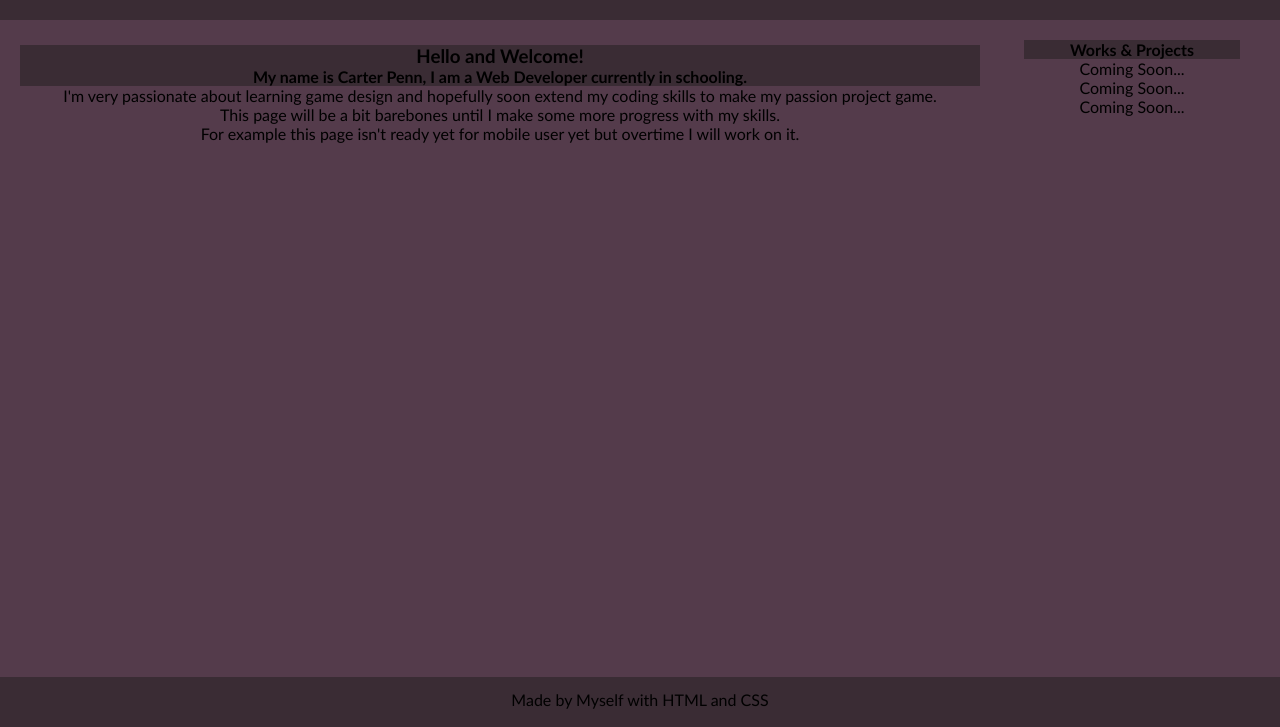
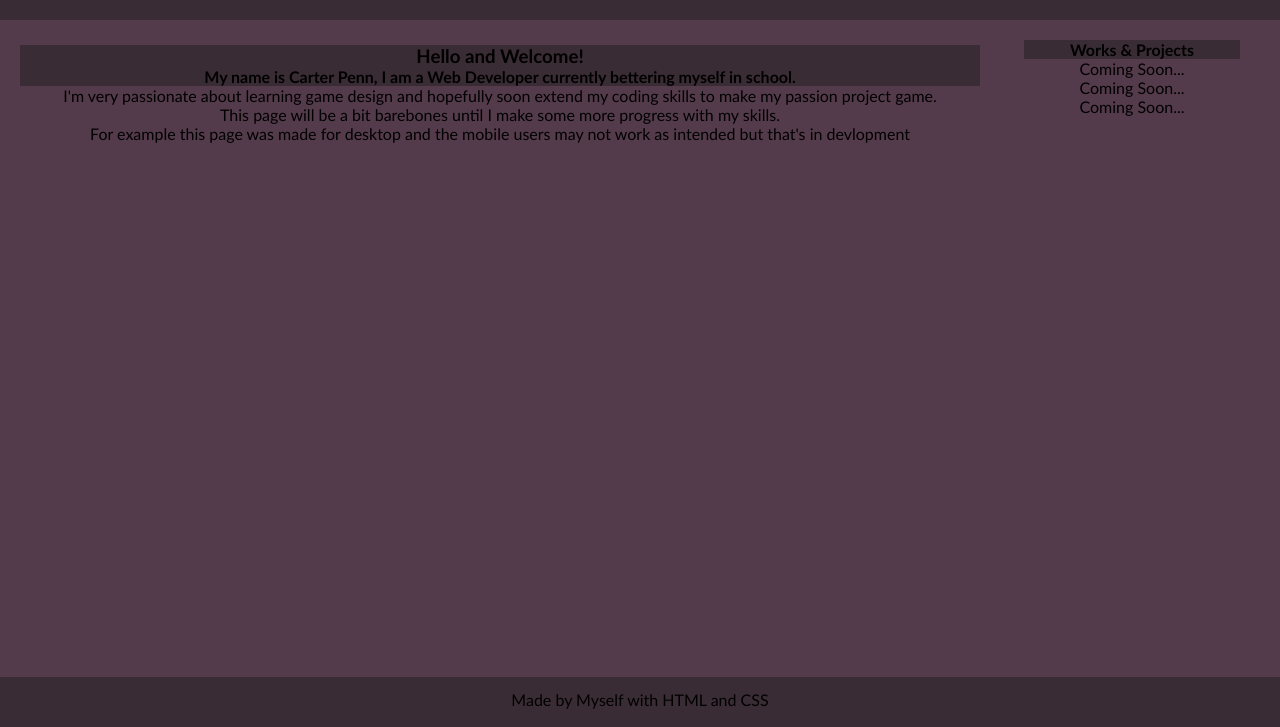
Before and after one commit to GlitchVegas/portfolio, a plain HTML site: page index.html in a window 1280 px wide. Shown: the part 73-800 px from the top of the page. Drawn offline with Linux system fonts and the light colour scheme.

Commit message:
Update index.html
fixed some working for the index

```diff
--- a/index.html
+++ b/index.html
@@ -31,13 +31,13 @@
                         Hello and Welcome!
                     </h1>
                     <h2>
-                        My name is Carter Penn, I am a Web Developer currently in schooling.
+                        My name is Carter Penn, I am a Web Developer currently bettering myself in school.
                     </h2>
                 <p>I'm very passionate about learning game design and hopefully soon extend my coding skills to make my passion project game.</p>
             </article>
             <article>
                 <p>This page will be a bit barebones until I make some more progress with my skills. </p>
-                <p>For example this page isn't ready yet for mobile user yet but overtime I will work on it.</p>
+                <p>For example this page was made for desktop and the mobile users may not work as intended but that's in devlopment</p>
             </article>
         </section>
         <!-- This Section is for an sidebar that will have the Projects and works that I will made overtime and update this -->
```
